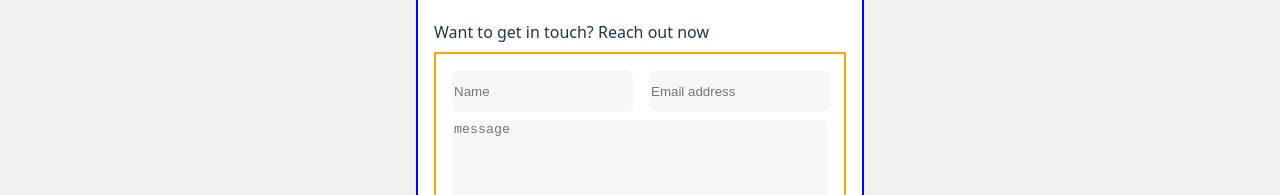
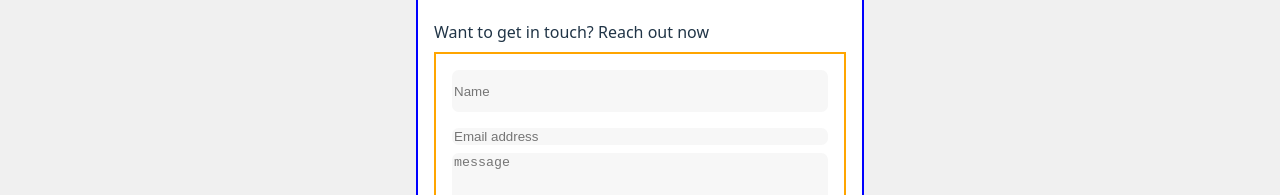
Before and after one commit to Santiago-MH04/Portfolio, a React (Vite) app: page /contact-me in a window 1280 px wide. Shown: the part 192-387 px from the top of the page. Built offline with nearby package versions, Linux system fonts and the light colour scheme.

Commit message:
Formulario no interactivo, previo a instalación de EmailJS

```diff
--- a/src/components/contactMe.css
+++ b/src/components/contactMe.css
@@ -22,6 +22,7 @@
         margin-bottom: 0.5em; /* Espaciado entre cada bloque */
     }
     .from-info {
+        flex-wrap: wrap;
         width: 100%;
         display: flex;
         gap: 1em; /* Espaciado horizontal entre los inputs */
```
